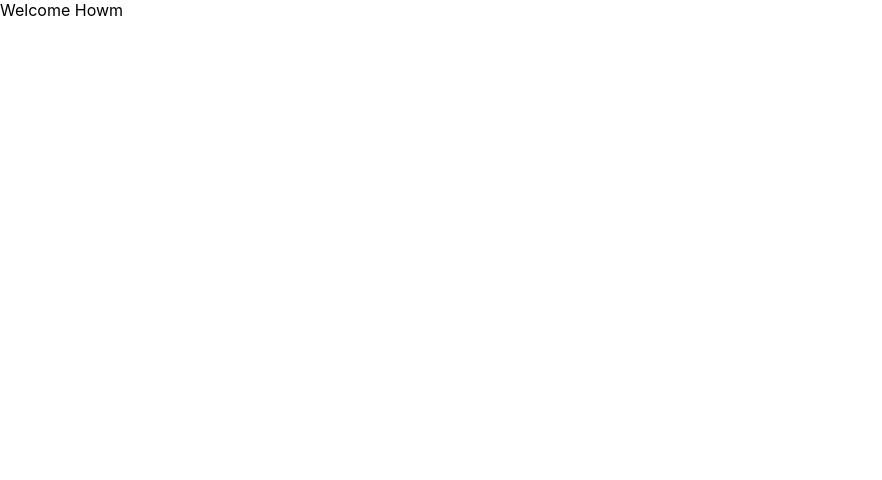
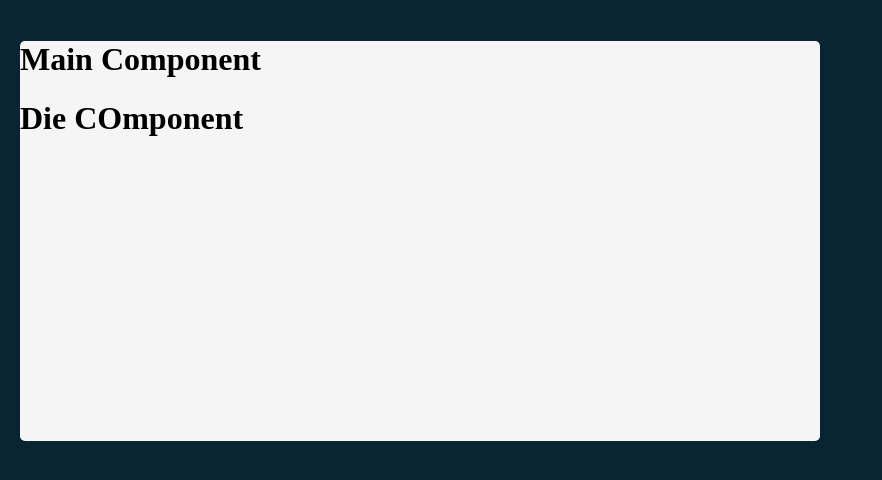
Before and after one commit to Arafat-alim/tenzies-app, a React (Create React App) app: page / in a window 1280 px wide. Shown: the top 480 px of the page, without its empty margins (0-882 px from the left). Built offline with nearby package versions, Linux system fonts and the light colour scheme.

Commit message:
app component set up.

```diff
--- a/src/App.js
+++ b/src/App.js
@@ -1,7 +1,13 @@
 import React from "react";
+import Die from "./components/Die";
 
 function App() {
-  return <div className="App">Welcome Howm</div>;
+  return (
+    <main>
+      <h1>Main Component </h1>
+      <Die />
+    </main>
+  );
 }
 
 export default App;
--- a/src/components/Die.jsx
+++ b/src/components/Die.jsx
@@ -0,0 +1,9 @@
+import React from "react";
+
+export default function Die(props) {
+  return (
+    <div>
+      <h1>Die COmponent</h1>
+    </div>
+  );
+}
--- a/src/index.css
+++ b/src/index.css
@@ -1,13 +1,17 @@
-body {
-  margin: 0;
-  font-family: -apple-system, BlinkMacSystemFont, 'Segoe UI', 'Roboto', 'Oxygen',
-    'Ubuntu', 'Cantarell', 'Fira Sans', 'Droid Sans', 'Helvetica Neue',
-    sans-serif;
-  -webkit-font-smoothing: antialiased;
-  -moz-osx-font-smoothing: grayscale;
+* {
+  box-sizing: border-box;
+
 }
 
-code {
-  font-family: source-code-pro, Menlo, Monaco, Consolas, 'Courier New',
-    monospace;
+body {
+  background-color: #0B2434;
+  margin: 0;
+  padding: 20px;
 }
+
+main {
+  background-color: #F5F5F5;
+  height: 400px;
+  max-width: 800px;
+  border-radius: 5px;
+}
```
Also changed, not shown: src/index.js (+6 -9 lines).
